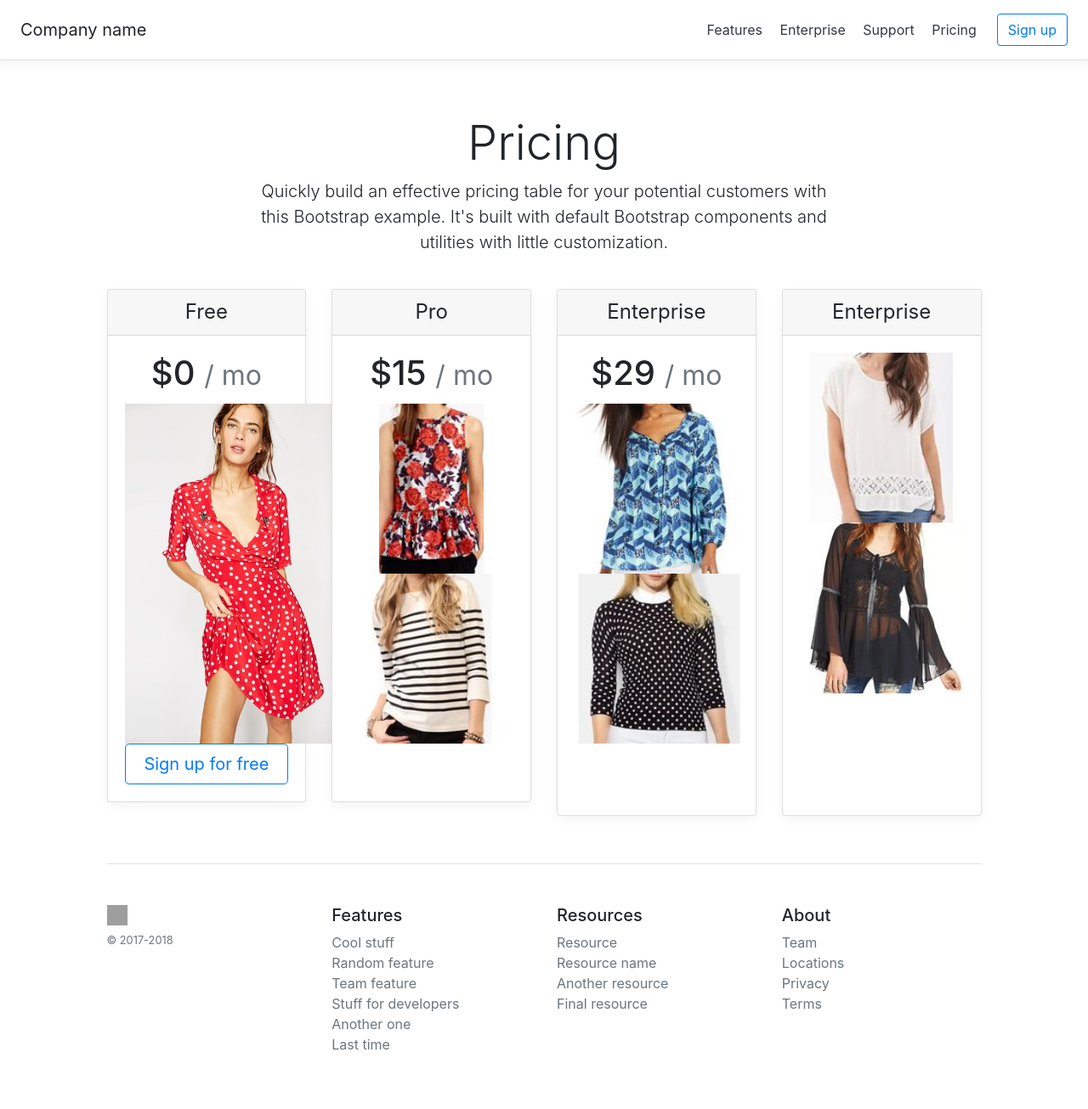
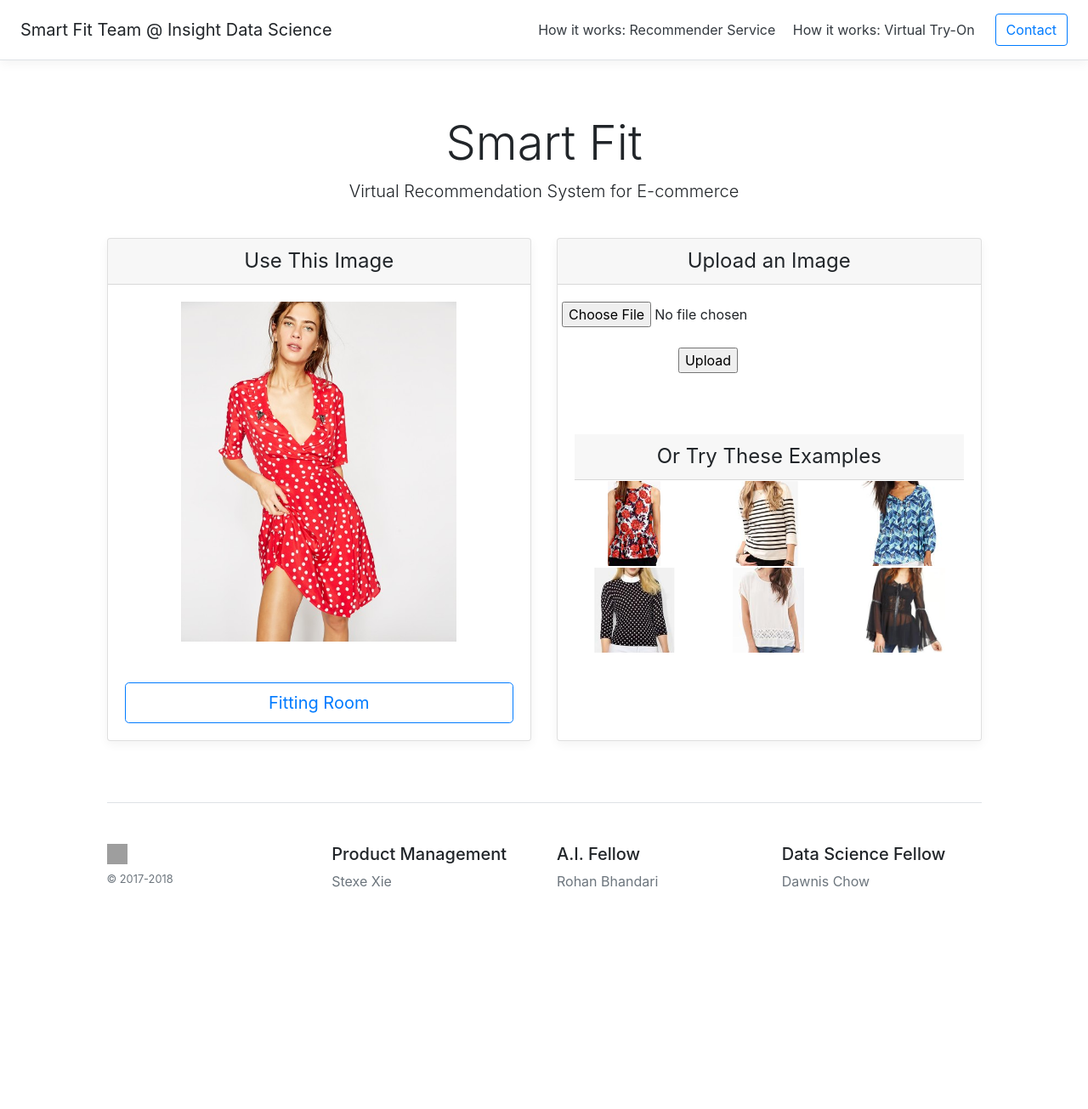
Before and after one commit to dawnis/SmartFit.ai, a Flask app: page / in a window 1280 px wide. Shown: the whole page at 85% size. After the commit the page ends 1044 px from the top, so only its background shows below. Run offline with Flask 2, Linux system fonts and the light colour scheme; parts of the project's set-up code (start-up, migrations or seed data) failed here and were passed over; some libraries are stand-ins or nearby versions; grey boxes are pictures that could not be loaded.

Commit message:
index pricing looking good

```diff
--- a/flaskapp/templates/index_pricing.html
+++ b/flaskapp/templates/index_pricing.html
@@ -7,7 +7,7 @@
     <meta name="author" content="">
     <link rel="icon" href="../../../../favicon.ico">
 
-    <title>Pricing example for Bootstrap</title>
+    <title>smartfit api</title>
 
     <!-- Bootstrap core CSS -->
     <link href="{{ url_for('static', filename='css/bootstrap.min.css') }}" rel="stylesheet">
@@ -19,113 +19,115 @@
 <body>
 
 <div class="d-flex flex-column flex-md-row align-items-center p-3 px-md-4 mb-3 bg-white border-bottom box-shadow">
-    <h5 class="my-0 mr-md-auto font-weight-normal">Company name</h5>
+    <h5 class="my-0 mr-md-auto font-weight-normal">Smart Fit Team @ Insight Data Science</h5>
     <nav class="my-2 my-md-0 mr-md-3">
-        <a class="p-2 text-dark" href="#">Features</a>
-        <a class="p-2 text-dark" href="#">Enterprise</a>
-        <a class="p-2 text-dark" href="#">Support</a>
-        <a class="p-2 text-dark" href="#">Pricing</a>
+        <a class="p-2 text-dark" href="#">How it works: Recommender Service</a>
+        <a class="p-2 text-dark" href="#">How it works: Virtual Try-On</a>
     </nav>
-    <a class="btn btn-outline-primary" href="#">Sign up</a>
+    <a class="btn btn-outline-primary" href="#foot">Contact</a>
 </div>
 
 <div class="pricing-header px-3 py-3 pt-md-5 pb-md-4 mx-auto text-center">
-    <h1 class="display-4">Pricing</h1>
-    <p class="lead">Quickly build an effective pricing table for your potential customers with this Bootstrap example. It's built with default Bootstrap components and utilities with little customization.</p>
+    <h1 class="display-4">Smart Fit</h1>
+    <p class="lead">Virtual Recommendation System for E-commerce</p>
 </div>
 
 <div class="container">
     <div class="card-deck mb-10 text-center">
         <div class="card mb-4 box-shadow">
             <div class="card-header">
-                <h4 class="my-0 font-weight-normal">Free</h4>
+                <h4 class="my-0 font-weight-normal">Use This Image</h4>
             </div>
             <div class="card-body">
-                <h1 class="card-title pricing-card-title">$0 <small class="text-muted">/ mo</small></h1>
                 <img src="{{url_for('static', filename = imgfile.filepath)}}" , height="400">
-                <button type="button" class="btn btn-lg btn-block btn-outline-primary">Sign up for free</button>
+                <br><br><br>
+                <div class="lg-col-12">
+                    <a href="{{ url_for('smart_mirror', imgpath=imgfile.filepath) }}"
+                       class="btn btn-lg btn-block btn-outline-primary">
+                        Fitting Room</a>
+                </div>
             </div>
         </div>
         <div class="card mb-4 box-shadow">
             <div class="card-header">
-                <h4 class="my-0 font-weight-normal">Pro</h4>
+                <h4 class="my-0 font-weight-normal">Upload an Image</h4>
             </div>
             <div class="card-body">
-                <h1 class="card-title pricing-card-title">$15 <small class="text-muted">/ mo</small></h1>
-                <a href="{{ url_for('smart_mirror', imgpath='images/red_flowers.png') }}">
-                    <img src=" {{url_for('static', filename = 'images/red_flowers.png')}}" , height="200">
-                </a>
+                <div class="row">
+                    <form action="/upload" method="POST" enctype="multipart/form-data">
+                        <input type="file" name="img_file_path"><br><br>
+                        <input type="submit" value="Upload">
+                    </form>
+                </div>
+                <br><br><br>
+                <div class="card-header">
+                    <h4 class="my-0 font-weight-normal">Or Try These Examples</h4>
+                </div>
+                <div class="row align-content-lg-center">
+                    <table class="card-body">
+                        <tbody>
+                        <tr>
 
-                <a href="{{ url_for('smart_mirror', imgpath='images/stripes.png') }}">
-                    <img src="{{url_for('static', filename = 'images/stripes.png')}}" , height="200">
-                </a>
-            </div>
-        </div>
-        <div class="card mb-2 box-shadow">
-            <div class="card-header">
-                <h4 class="my-0 font-weight-normal">Enterprise</h4>
-            </div>
-            <div class="card-body">
-                <h1 class="card-title pricing-card-title">$29 <small class="text-muted">/ mo</small></h1>
-                <a href="{{ url_for('smart_mirror', imgpath='images/simple_blue.png') }}">
-                    <img src=" {{url_for('static', filename = 'images/simple_blue.png')}}" , height="200">
-                </a>
+                            <td><a href="{{ url_for('smart_mirror', imgpath='images/red_flowers.png') }}">
+                                <img src=" {{url_for('static', filename = 'images/red_flowers.png')}}" , height="100">
+                            </a></td>
 
-                <a href="{{ url_for('smart_mirror', imgpath='images/black_white_dots.png') }}">
-                    <img src="{{url_for('static', filename = 'images/black_white_dots.png')}}" , height="200">
-                </a>
-            </div>
-        </div>
+                            <td><a href="{{ url_for('smart_mirror', imgpath='images/stripes.png') }}">
+                                <img src="{{url_for('static', filename = 'images/stripes.png')}}" , height="100">
+                            </a></td>
+                            <td><a href="{{ url_for('smart_mirror', imgpath='images/simple_blue.png') }}">
+                                <img src=" {{url_for('static', filename = 'images/simple_blue.png')}}" , height="100">
+                            </a></td>
 
-        <div class="card mb-2 box-shadow">
-            <div class="card-header">
-                <h4 class="my-0 font-weight-normal">Enterprise</h4>
-            </div>
-            <div class="card-body">
-                <a href="{{ url_for('smart_mirror', imgpath='images/simple_white.png') }}">
-                    <img src=" {{url_for('static', filename = 'images/simple_white.png')}}" , height="200">
-                </a>
+                        </tr>
+                        <tr>
+                            <td>
+                                <a href="{{ url_for('smart_mirror', imgpath='images/black_white_dots.png') }}">
+                                    <img src="{{url_for('static', filename = 'images/black_white_dots.png')}}" ,
+                                         height="100">
+                                </a></td>
+                            <td>
+                                <a href="{{ url_for('smart_mirror', imgpath='images/simple_white.png') }}">
+                                    <img src=" {{url_for('static', filename = 'images/simple_white.png')}}" ,
+                                         height="100">
+                                </a></td>
+                            <td>
+                                <a href="{{ url_for('smart_mirror', imgpath='images/simple_black.png') }}">
+                                    <img src="{{url_for('static', filename = 'images/simple_black.png')}}" ,
+                                         height="100">
+                                </a></td>
+                        </tr>
+                        </tbody>
+                    </table>
 
-                <a href="{{ url_for('smart_mirror', imgpath='images/simple_black.png') }}">
-                    <img src="{{url_for('static', filename = 'images/simple_black.png')}}" , height="201">
-                </a>
+                </div>
             </div>
         </div>
     </div>
 
-    <footer class="pt-4 my-md-5 pt-md-5 border-top">
+    <footer class="pt-4 my-md-5 pt-md-5 border-top" id="foot">
         <div class="row">
             <div class="col-12 col-md">
-                <img class="mb-2" src="https://getbootstrap.com/assets/brand/bootstrap-solid.svg" alt="" width="24" height="24">
+                <img class="mb-2" src="https://getbootstrap.com/assets/brand/bootstrap-solid.svg" alt="" width="24"
+                     height="24">
                 <small class="d-block mb-3 text-muted">&copy; 2017-2018</small>
             </div>
             <div class="col-6 col-md">
-                <h5>Features</h5>
+                <h5>Product Management</h5>
                 <ul class="list-unstyled text-small">
-                    <li><a class="text-muted" href="#">Cool stuff</a></li>
-                    <li><a class="text-muted" href="#">Random feature</a></li>
-                    <li><a class="text-muted" href="#">Team feature</a></li>
-                    <li><a class="text-muted" href="#">Stuff for developers</a></li>
-                    <li><a class="text-muted" href="#">Another one</a></li>
-                    <li><a class="text-muted" href="#">Last time</a></li>
+                    <li><a class="text-muted" href="#">Stexe Xie</a></li>
                 </ul>
             </div>
             <div class="col-6 col-md">
-                <h5>Resources</h5>
+                <h5>A.I. Fellow</h5>
                 <ul class="list-unstyled text-small">
-                    <li><a class="text-muted" href="#">Resource</a></li>
-                    <li><a class="text-muted" href="#">Resource name</a></li>
-                    <li><a class="text-muted" href="#">Another resource</a></li>
-                    <li><a class="text-muted" href="#">Final resource</a></li>
+                    <li><a class="text-muted" href="#">Rohan Bhandari</a></li>
                 </ul>
             </div>
             <div class="col-6 col-md">
-                <h5>About</h5>
+                <h5>Data Science Fellow</h5>
                 <ul class="list-unstyled text-small">
-                    <li><a class="text-muted" href="#">Team</a></li>
-                    <li><a class="text-muted" href="#">Locations</a></li>
-                    <li><a class="text-muted" href="#">Privacy</a></li>
-                    <li><a class="text-muted" href="#">Terms</a></li>
+                    <li><a class="text-muted" href="#">Dawnis Chow</a></li>
                 </ul>
             </div>
         </div>
@@ -136,7 +138,9 @@
 <!-- Bootstrap core JavaScript
 ================================================== -->
 <!-- Placed at the end of the document so the pages load faster -->
-<script src="https://code.jquery.com/jquery-3.3.1.slim.min.js" integrity="sha384-q8i/X+965DzO0rT7abK41JStQIAqVgRVzpbzo5smXKp4YfRvH+8abtTE1Pi6jizo" crossorigin="anonymous"></script>
+<script src="https://code.jquery.com/jquery-3.3.1.slim.min.js"
+        integrity="sha384-q8i/X+965DzO0rT7abK41JStQIAqVgRVzpbzo5smXKp4YfRvH+8abtTE1Pi6jizo"
+        crossorigin="anonymous"></script>
 <script>window.jQuery || document.write('<script src="../../assets/js/vendor/jquery-slim.min.js"><\/script>')</script>
 <script src="../../assets/js/vendor/popper.min.js"></script>
 <script src="../../dist/js/bootstrap.min.js"></script>
```
